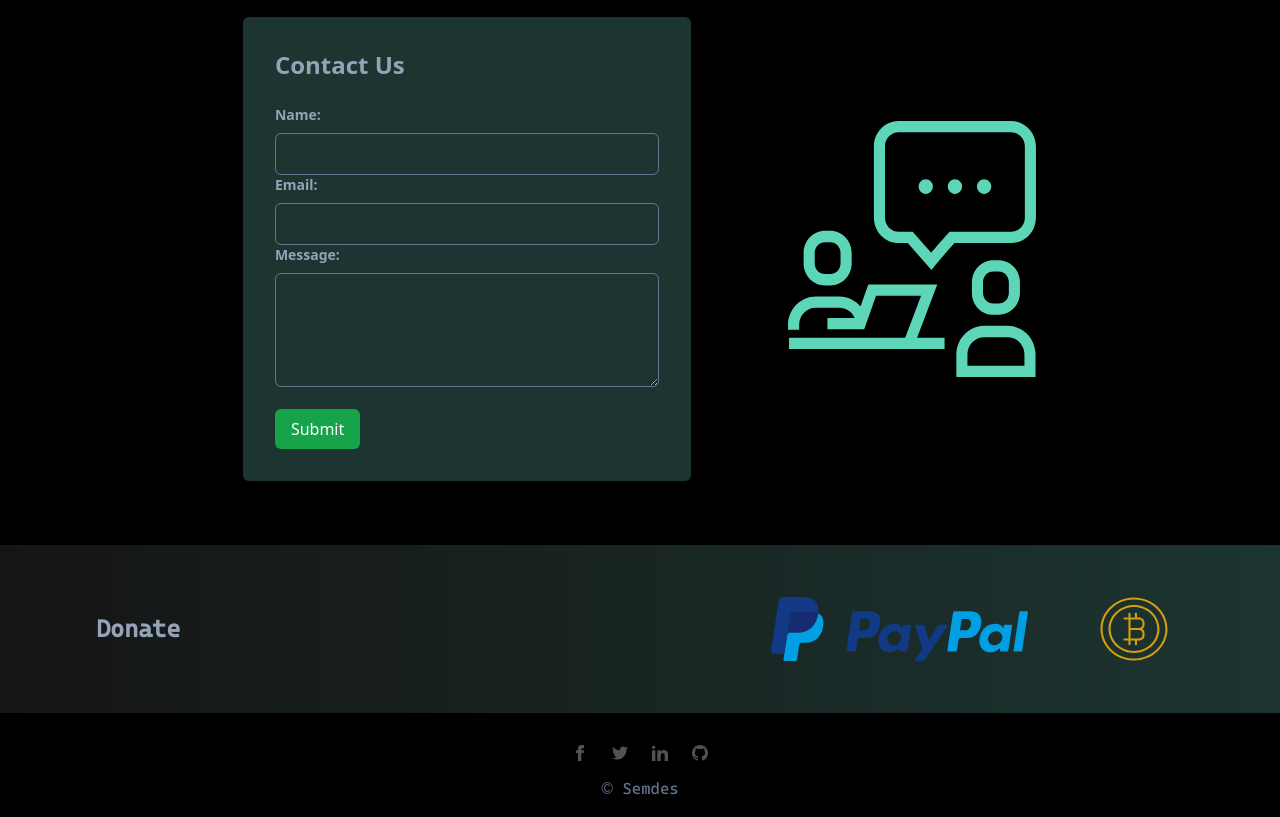
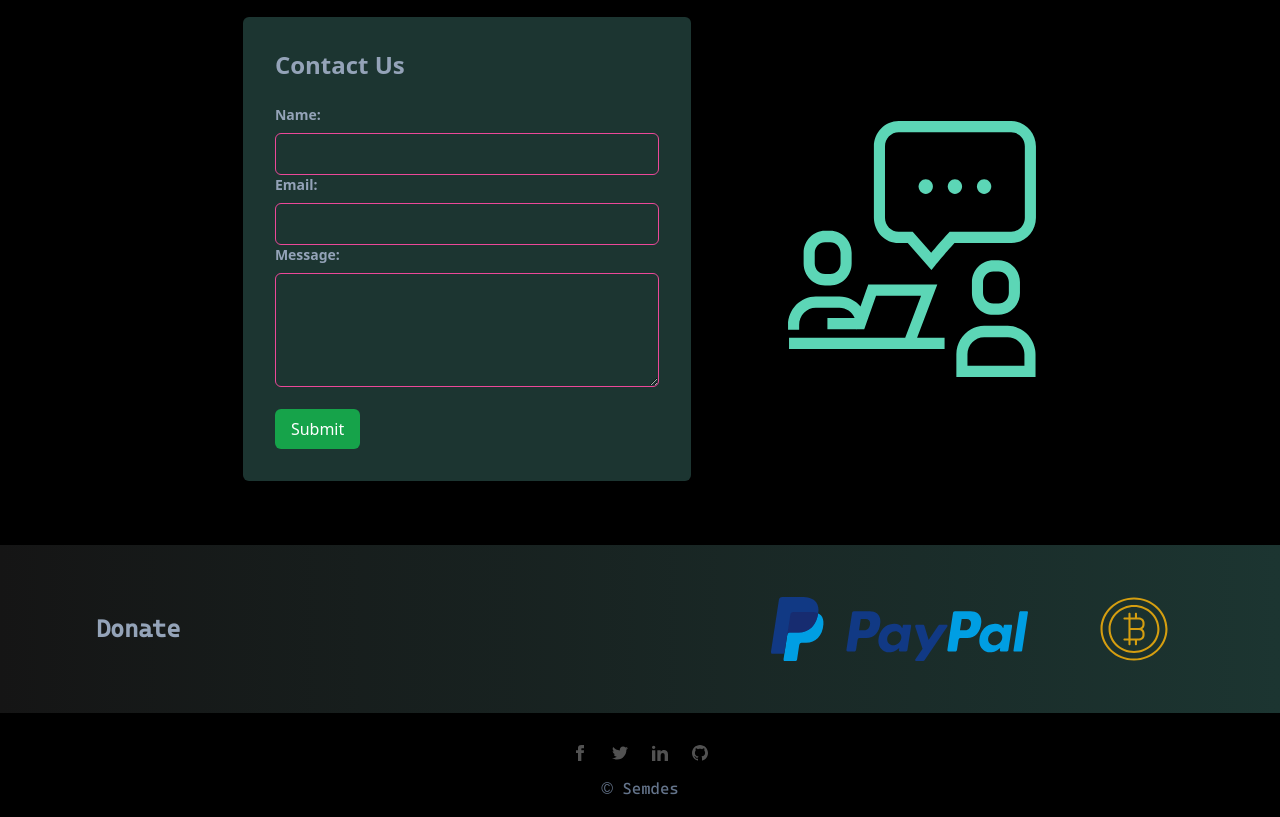
Before and after one commit to sky2626/Joetib-semades, a React (Vite) app: page / in a window 1280 px wide. Shown: the part 1860-2677 px from the top of the page. Built offline with nearby package versions, Linux system fonts and the light colour scheme.

Commit message:
update on forms

```diff
--- a/src/component/Header.jsx
+++ b/src/component/Header.jsx
@@ -24,22 +24,22 @@ function Navbar() {
       </Link>
       <ul className='hidden  md:flex gap-4 '>
         <Link
-        className='font-Cascadia font-semibold text-white px-4 hover:text-pro-100'
+        className='font-Cascadia font-semibold text-white px-4 hover:text-pro-100 focus:text-pro-100'
         to='/'>
           <li>Home</li>
         </Link>
         <Link
-        className='font-Cascadia font-semibold text-white px-4 hover:text-pro-100'
+        className='font-Cascadia font-semibold text-white px-4 hover:text-pro-100 focus:text-pro-100'
         to='/about'>
           <li>About</li>
         </Link>
         <Link
-        className='font-Cascadia font-semibold text-white px-4 hover:text-pro-100'
+        className='font-Cascadia font-semibold text-white px-4 hover:text-pro-100 focus:text-pro-100'
         to='/services'>
           <li>Services</li>
         </Link>
         <Link
-        className='font-Cascadia font-semibold text-white px-4 hover:text-pro-100'
+        className='font-Cascadia font-semibold text-white px-4 hover:text-pro-100 focus:text-pro-100'
         to='/contact'>
           <li>Contact</li>
         </Link>
--- a/src/pages/Home.jsx
+++ b/src/pages/Home.jsx
@@ -147,11 +147,11 @@ export default function Home(){
                     <h1 class="text-2xl font-semibold mb-6 text-slate-400">Contact Us</h1>
                     <form action="mailto:semades@mail.com" method="post">
                         <label class="block text-slate-400 text-sm font-bold mb-2" for="name">Name:</label>
-                        <input class="w-full bg-pro-300 p-2 border border-slate-500  text-slate-400 rounded-md" type="text" id="name" name="name" required />
+                        <input class="w-full bg-pro-300 p-2 border border-slate-500 text-slate-400 rounded-md focus:outline-none focus:ring-1 focus:ring-sky-500 invalid:border-pink-500 invalid:text-pink-600 focus:invalid:border-pink-500 focus:invalid:ring-pink-500" type="text" id="name" name="name" required />
                         <label class="block text-slate-400 text-sm font-bold mb-2" for="email">Email:</label>
-                        <input class="w-full bg-pro-300 p-2 border border-slate-500 text-slate-400 rounded-md" type="email" id="email" name="email" required />
+                        <input class="w-full bg-pro-300 p-2 border border-slate-500 text-slate-400 rounded-md invalid:border-pink-500 invalid:text-pink-600 focus:invalid:border-pink-500 focus:invalid:ring-pink-500" type="email" id="email" name="email" required />
                         <label class="block text-slate-400 text-sm font-bold mb-2" for="message">Message:</label>
-                        <textarea class="w-full bg-pro-300 p-2 border border-slate-500 text-slate-400 rounded-md" id="message" name="message" rows="4" required></textarea>
+                        <textarea class="w-full bg-pro-300 p-2 border border-slate-500 text-slate-400 rounded-md invalid:border-pink-500 invalid:text-pink-600 focus:invalid:border-pink-500 focus:invalid:ring-pink-500" id="message" name="message" rows="4" required></textarea>
                         <button class="bg-green-600 text-white px-4 py-2 rounded-md mt-4 hover:bg-green-700" type="submit">Submit</button>
                     </form>
                 </div>
```
